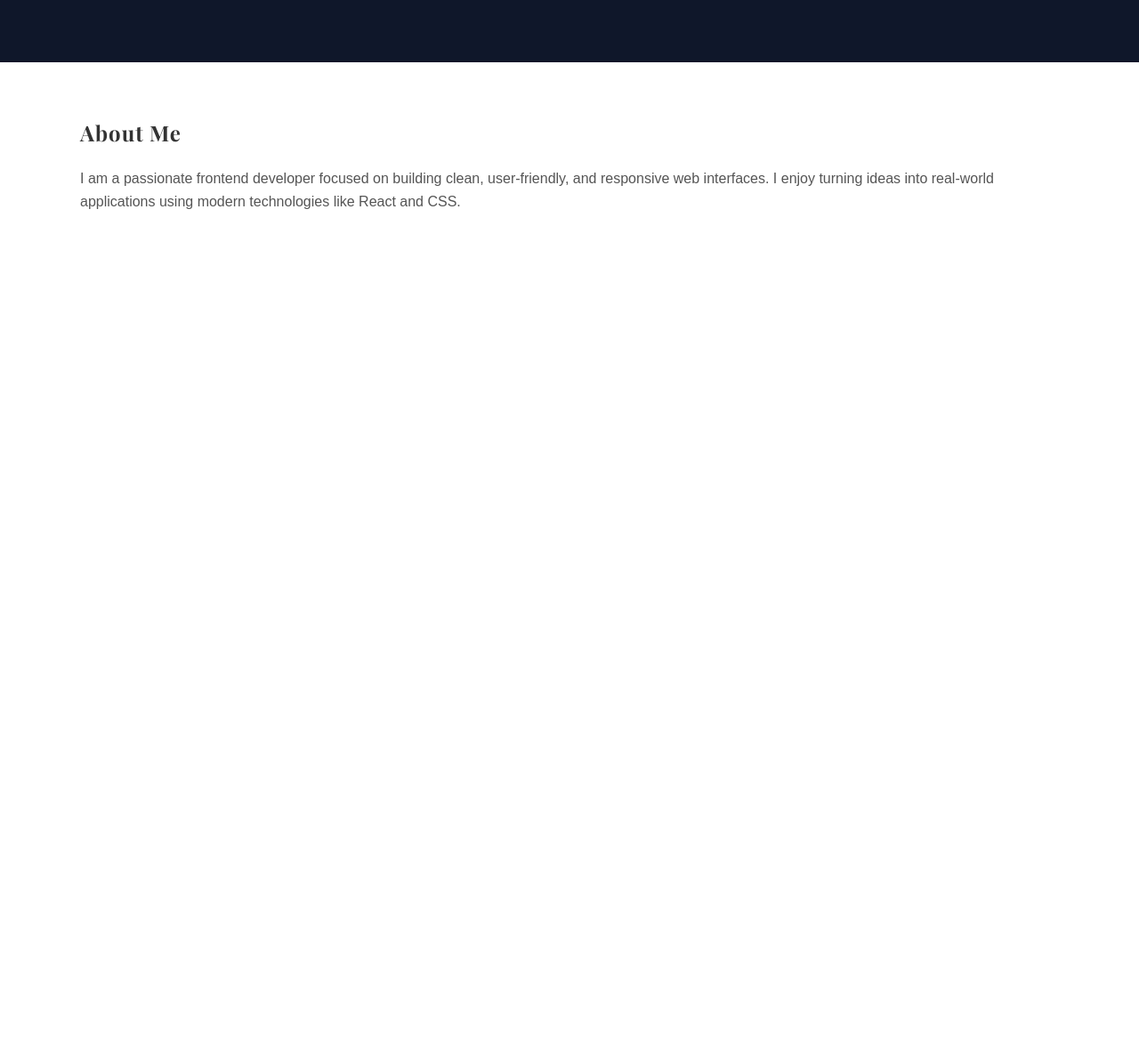
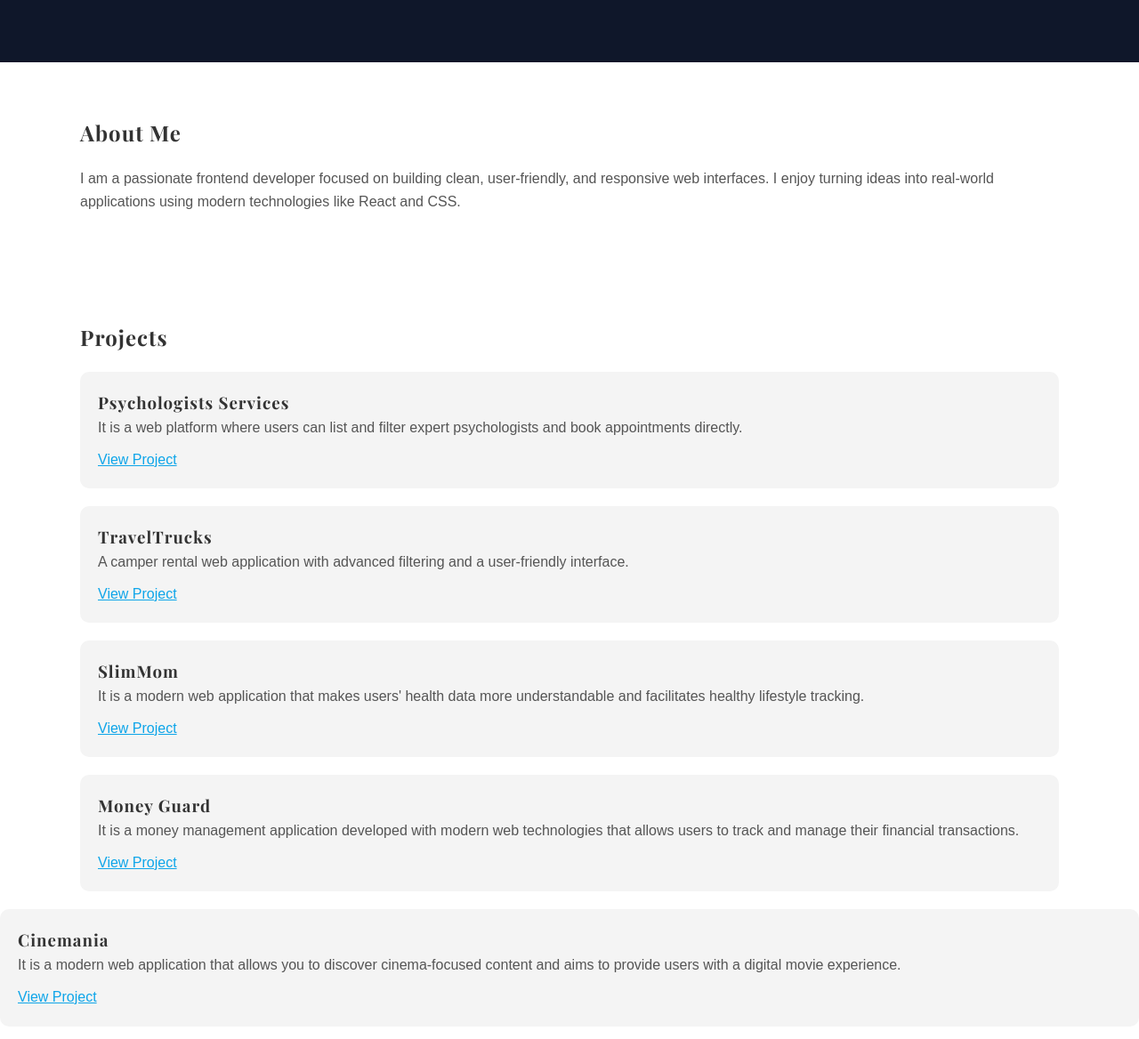
Before and after one commit to BaranTascii/Capstone-Project-2, a plain HTML site: page index.html in a window 1280 px wide. Shown: the part 730-1898 px from the top of the page at 89% size. Before the commit the page ends 1030 px from the top, so only its background shows below. Drawn offline with nearby package versions, Linux system fonts and the light colour scheme.

Commit message:
Projects section added

```diff
--- a/index.html
+++ b/index.html
@@ -39,7 +39,49 @@
       </div>
     </section>
     <!-- PROJECTS -->
+    <section id="projects" class="projects">
+      <div class="container">
+        <h2>Projects</h2>
 
+        <div class="project-card">
+          <h3>Psychologists Services</h3>
+          <p>
+            It is a web platform where users can list and filter expert psychologists and book appointments directly.
+          </p>
+          <a href="https://pyschologistsservicesproject.netlify.app/">View Project</a>
+        </div>
+        <div class="project-card">
+          <h3>TravelTrucks</h3>
+          <p>
+            A camper rental web application with advanced filtering and a
+            user-friendly interface.
+          </p>
+          <a href="https://travel-trucks-frontend-chi.vercel.app/">View Project</a>
+        </div>
+        <div class="project-card">
+          <h3>SlimMom</h3>
+          <p>
+            It is a modern web application that makes users' health data more understandable and facilitates healthy lifestyle tracking.
+          </p>
+          <a href="https://healthify-murex.vercel.app/">View Project</a>
+        </div>
+        <div class="project-card">
+          <h3>Money Guard</h3>
+          <p>
+            It is a money management application developed with modern web technologies that allows users to track and manage their financial transactions.
+          </p>
+          <a href="https://guardians-of-money-project.vercel.app/login">View Project</a>
+        </div>
+      </div>
+        <div class="project-card">
+          <h3>Cinemania</h3>
+          <p>
+            It is a modern web application that allows you to discover cinema-focused content and aims to provide users with a digital movie experience.
+          </p>
+          <a href="https://alperenkucukozkan.github.io/CineCode/">View Project</a>
+        </div>
+      </div>
+    </section>
     <!-- SKILLS -->
 
     <!-- CONTACT -->
--- a/styles.css
+++ b/styles.css
@@ -66,3 +66,17 @@ section {
   text-decoration: none;
   border-radius: 5px;
 }
+
+/* PROJECTS */
+.project-card {
+  background: #f4f4f4;
+  padding: 20px;
+  margin-bottom: 20px;
+  border-radius: 10px;
+}
+
+.project-card a {
+  display: inline-block;
+  margin-top: 10px;
+  color: #0ea5e9;
+}
```
